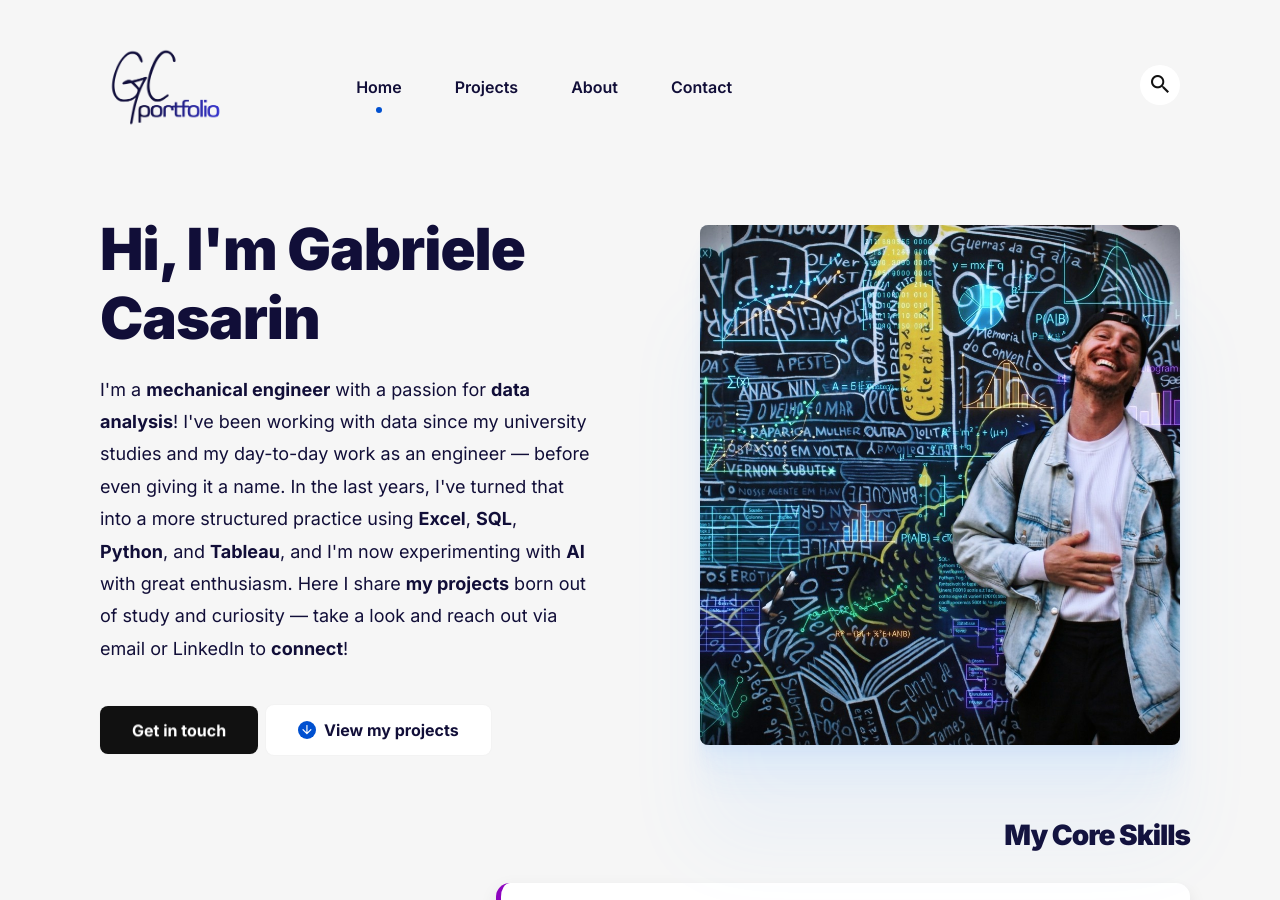
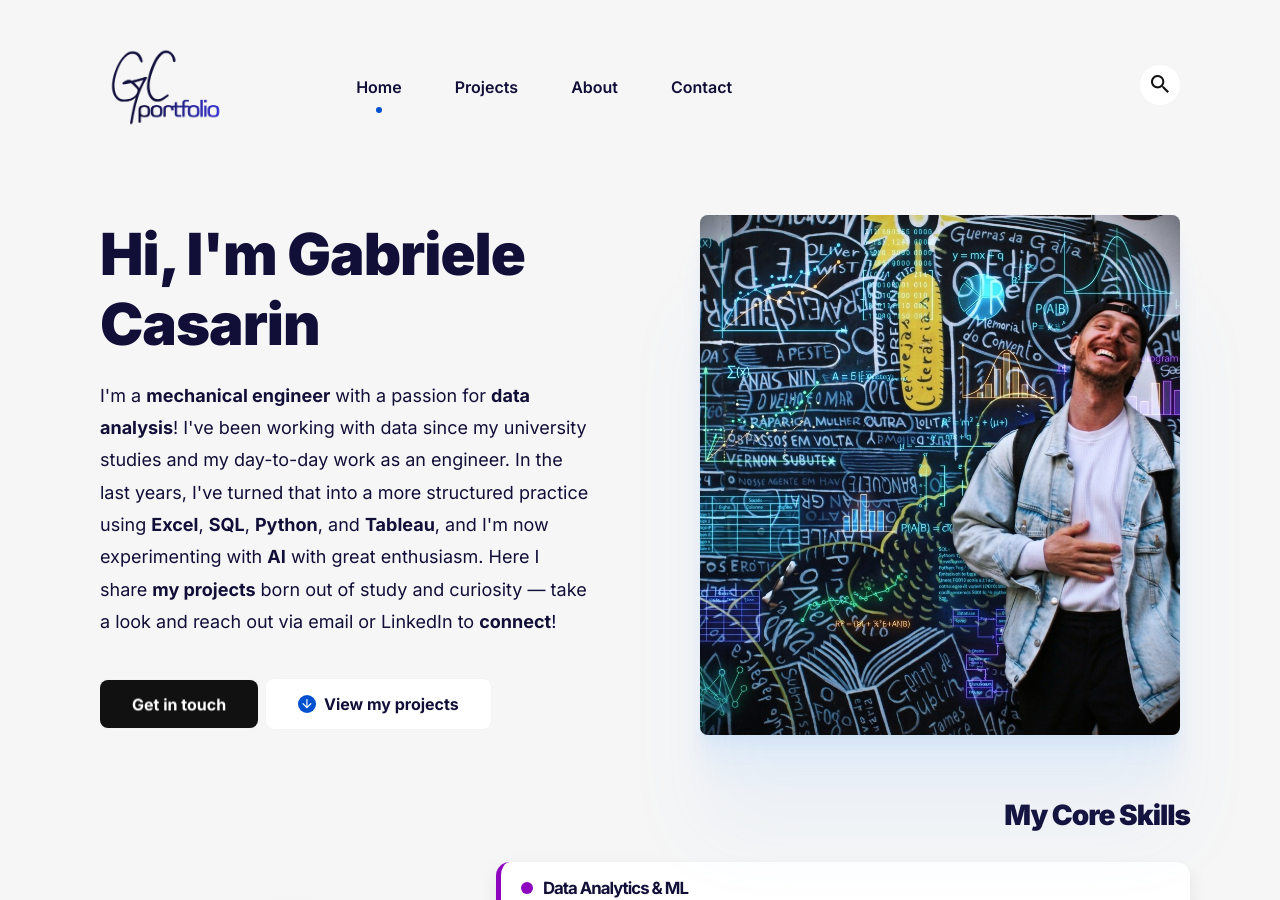
Before and after one commit to gcasarin/gcasarin.github.io, a Jekyll site: the page built from index.html, in a window 1280 px wide and 900 px high. Built offline with Jekyll 4.4.1, drawn with Linux system fonts in a browser that asks for light colours.

Commit message:
Refine hero description in settings.yml
Updated the hero description to remove redundancy and improve clarity.

```diff
--- a/_data/settings.yml
+++ b/_data/settings.yml
@@ -36,7 +36,7 @@ footer_menu__settings:
 # Hero settings
 hero__settings:
   title: "Hi, I'm Gabriele Casarin"
-  description_html: "I'm a <strong>mechanical engineer</strong> with a passion for <strong>data analysis</strong>! I've been working with data since my university studies and my day-to-day work as an engineer — before even giving it a name. In the last years, I've turned that into a more structured practice using <strong>Excel</strong>, <strong>SQL</strong>, <strong>Python</strong>, and <strong>Tableau</strong>, and I'm now experimenting with <strong>AI</strong> with great enthusiasm. Here I share <strong/>my projects</strong> born out of study and curiosity — take a look and reach out via email or LinkedIn to <strong>connect</strong>!"
+  description_html: "I'm a <strong>mechanical engineer</strong> with a passion for <strong>data analysis</strong>! I've been working with data since my university studies and my day-to-day work as an engineer. In the last years, I've turned that into a more structured practice using <strong>Excel</strong>, <strong>SQL</strong>, <strong>Python</strong>, and <strong>Tableau</strong>, and I'm now experimenting with <strong>AI</strong> with great enthusiasm. Here I share <strong/>my projects</strong> born out of study and curiosity — take a look and reach out via email or LinkedIn to <strong>connect</strong>!"
   image: "/images/cover_image_portfolio.jpeg"
   image_alt: "Gabriele Casarin's picture"
   cta_button: "Get in touch"
```
